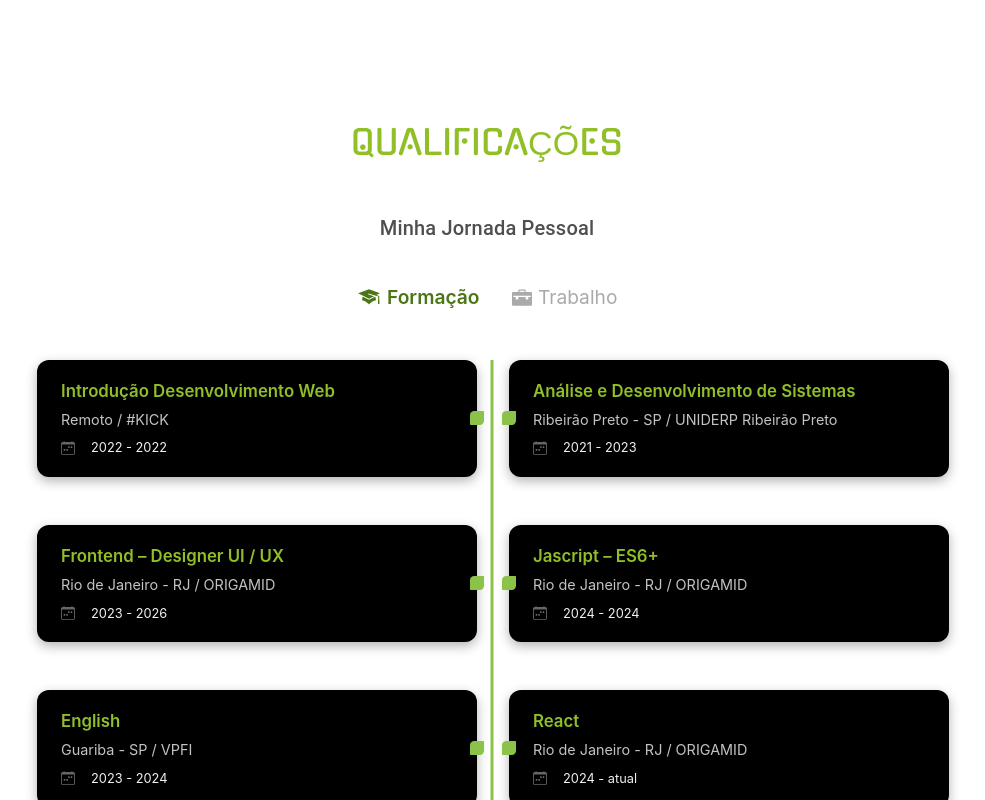
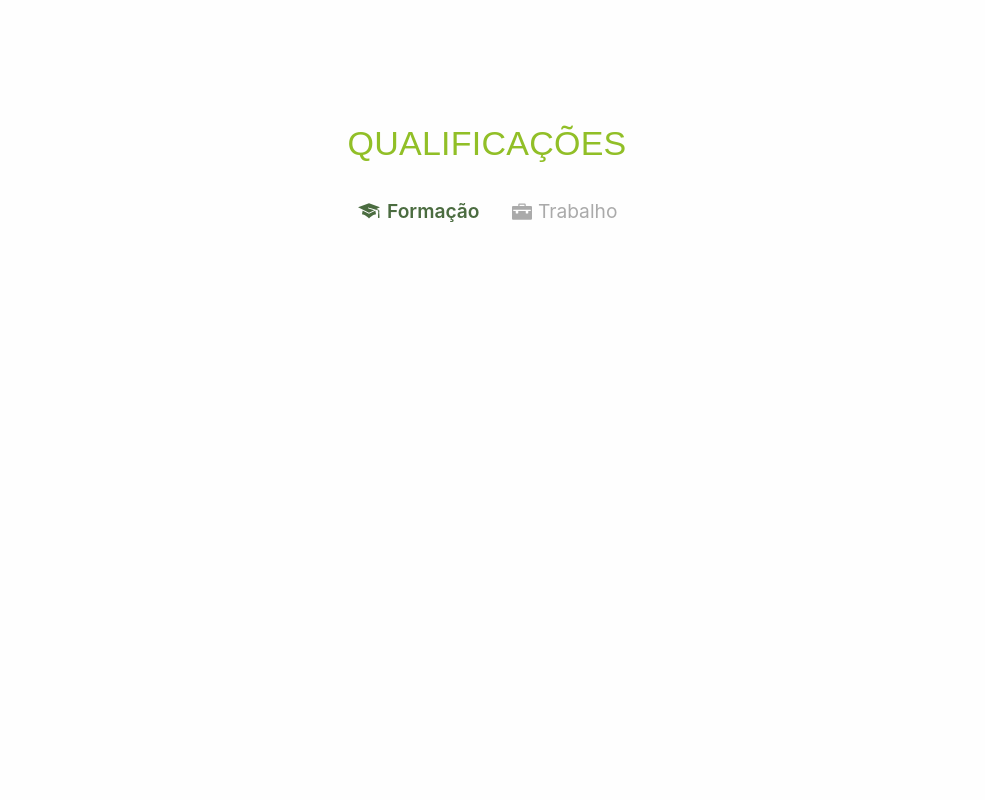
Before and after one commit to Lucasgarcc/garcia-dev, a Next.js app in the folder new-portfolio/: page / in a window 1280 px wide. Shown: the part 2140-2940 px from the top of the page, without its empty margins (153-1138 px from the left). Built offline with nearby package versions, Linux system fonts and the light colour scheme; a web font is replaced by a local one.

Commit message:
feat: implementa  nova Ui da timeline e adiciona background ao mouse role

```diff
--- a/new-portfolio/src/app/home/components/MouseRole/MouseRole.module.css
+++ b/new-portfolio/src/app/home/components/MouseRole/MouseRole.module.css
@@ -6,6 +6,7 @@
   gap: .5 rem;
   width: 100%;
   height: 100%;
+  background: rgba(254, 254, 254, 0.7);
   cursor: pointer;
 }
 
--- a/new-portfolio/src/app/home/components/Timeline/Timeline.module.css
+++ b/new-portfolio/src/app/home/components/Timeline/Timeline.module.css
@@ -3,11 +3,13 @@
     max-width: 1200px;
     box-sizing: border-box;
     padding: 4rem 1rem;
+    background: rgba(254, 254, 254, 0.7);
     color: var(--primary-c-0-5);
     position: relative;
     display: flex;
     flex-direction: column;
     align-items: center;
+    overflow: hidden;
 }
 
 /* Tabs */
@@ -31,34 +33,86 @@
 }
 
 .tabButton:hover {
-    color: var(--primary-c-0-4);
+    color: var(--primary-c-0-3);
     cursor: pointer;
 }
 
+
 .active {
-    color: var(--primary-c-0-5);
+    color: var(--secondary-c-1);
     font-weight: 600;
 }
 
-/* Linha central */
+/* Linha central e Grid */
 .timelineGrid {
     position: relative;
-    display: grid;
-    grid-template-columns: 1fr 1fr;
+    width: 100%;
     max-width: 900px;
-    width: 100%;
-    gap: 3rem 2rem;
+    margin: 0 auto;
+    display: flex;
+    flex-direction: column;
+    gap: 4rem 0;
 }
 
-.timelineGrid::before {
+/* Guia Cinza ao Fundo */
+.timelineGuide {
+    position: absolute;
+    left: 50%;
+    top: 0;
+    width: 2px;
+    height: 100%;
+    background: rgba(255, 255, 255, 0.1);
+    transform: translateX(-50%);
+}
+
+/* Linha de Progresso (GSAP) */
+.progressLine {
+    position: absolute;
+    left: 50%;
+    top: 0;
+    width: 2px;
+    height: 0%;
+    background: var(--primary-c-1);
+    box-shadow: 0 0 15px var(--primary-c-1);
+    transform: translateX(-50%);
+    z-index: 2;
+}
+
+/* Indicador (Node) */
+.nodeIndicator {
+    position: absolute;
+    left: 50%;
+    top: 50%;
+    transform: translate(-50%, -50%);
+    width: 16px;
+    height: 16px;
+    border-radius: 50%;
+    background: #717171;
+    border: 2px solid #333;
+    z-index: 10;
+    transition: all 0.4s ease;
+}
+
+.nodeIndicator:global(.node-active) {
+    background: var(--primary-c-1) !important;
+    border-color: #fff !important;
+    box-shadow: 0 0 15px var(--primary-c-1);
+    transform: translate(-50%, -50%) scale(1.3) !important;
+}
+
+/* O pulso também precisa herdar essa lógica */
+.nodeIndicator:global(.node-active)::after {
     content: '';
     position: absolute;
-    top: 0;
-    left: 50.6%;
-    width: 3px;
-    height: 100%;
-    background: var(--primary-c-1);
-    transform: translateX(-50%);
+    inset: -5px;
+    border: 1px solid var(--primary-c-1);
+    border-radius: 50%;
+    animation: pulse 1.5s infinite;
+}
+
+@keyframes pulse {
+    0% { transform: scale(1); opacity: 0.8; }
+    100% { transform: scale(2.2); opacity: 0; }
 }
 
 /* Itens */
@@ -73,27 +127,34 @@
   justify-content: flex-start;
 }
 
+/* Manti o seu before original como o losango decorativo */
 .timelineItem::before {
     content: '';
     position: absolute;
     top: 50%;
     width: 14px;
     height: 14px;
-  background: var(--primary-c-1);
+    background: var(--primary-c-0-5);
     border-radius: 5%;
     border-top-left-radius: 30%;
     border-bottom-right-radius: 30%;
     transform: translateY(-50%);
+    display: none;
+}
+
+.active.timelineItem::before {
+    display: block;
 }
 
 .timelineItem.left::before {
-  right: -7px;
+    right: 27rem;
 }
 
 .timelineItem.right::before {
-  left: -7px;
+    left: 27rem;
 }
 
+/* Conteúdo do Card */
 .content {
     background: var(--bg-primary);
     color: #c3c3c3;
@@ -113,91 +174,63 @@
     background: var(--primary-c-0-1);
     color: var(--color-text);
     transform: translateY(-4px);
+    border-color: var(--primary-c-1);
     cursor: pointer;
-}
-
-.content h3 {
-  font-size: 1.05rem;
-  color: var(--logo-stroke-primary);
-  font-weight: 600;
-  margin-bottom: 0.3rem;
 }
 
 .year {
     display: flex;
     justify-content: flex-start;
-    width: 100%;
     align-items: center;
     gap: 1rem;
     font-size: 0.8rem;
     color: var(--color-text-n);
 }
 
-.content:hover .year {
-  font-size: 0.8rem;
+.content:hover .year,
+.content:hover h3,
+.content:hover .year .IconCalendary {
     color: var(--primary-c-3);
-}
-
-
-.content:hover h3{
-
-  color: var(--primary-c-3);
-}
-.timelineItem:hover::before {
-  background: rgb(86, 153, 4);
 }
 
 .IconCalendary {
     color: var(--color-text-secondary-c) !important;
 }
-.content:hover .year .IconCalendary{
-  color: var(--primary-c-3);
-}
 
-/* Responsivo */
+/* Responsivo Otimizado */
 @media (max-width: 1024px) {
 
-    .timelineGrid {
-        grid-template-columns: 1fr;
-    }
-
-    .timelineGrid::before {
-        left: 10px;
+    .timelineGrid::before,
+    .progressLine,
+    .nodeIndicator {
+        left: 20px !important;
+        transform: none !important;
     }
 
     .timelineItem,
     .timelineItem.right {
         justify-content: flex-start;
+        padding-left: 50px;
+    }
+
+    .timelineItem {
+        margin-bottom: 1rem;
     }
 
     .timelineItem::before {
-        left: -2px;
+        left: 14px;
     }
 
     .content {
-        width: calc(100% - .5rem);
+        width: 100%;
     }
 }
 
 @media screen and (max-width: 480px) {
     .timelineContainer {
         padding: .5rem;
-        margin: 0 auto;
     }
-
-    .timelineGrid {
-        max-width: fit-content;
-        width: none;
-    }
-    .content {
-        max-width: 400px;
-    }
-
     .title {
         font-size: 1.6rem !important;
     }
-
-    .content {
-        width: calc(100% - 1rem);
 }
-}
--- a/new-portfolio/src/app/home/components/Timeline/Timeline.tsx
+++ b/new-portfolio/src/app/home/components/Timeline/Timeline.tsx
@@ -1,12 +1,20 @@
 'use client';
 
-import React, {useState } from 'react';
+import React, {useState, useRef, useEffect } from 'react';
 import Styles from './Timeline.module.css';
 import {Typography } from '@mui/material';
-import { motion } from 'framer-motion';
+import { motion, AnimatePresence } from 'framer-motion';
 import { GiGraduateCap } from "react-icons/gi";
 import { ImBriefcase } from "react-icons/im";
 import { BsCalendarWeek } from "react-icons/bs";
+
+import gsap from 'gsap';
+import { useGSAP } from '@gsap/react';
+import { ScrollTrigger } from 'gsap/ScrollTrigger';
+
+if (typeof window !== 'undefined') {
+    gsap.registerPlugin(ScrollTrigger);
+}
 
 const timelineData = {
 	formacao: [
@@ -65,75 +73,131 @@ const timelineData = {
 
 const Timeline: React.FC = () => {
     const [activeTab, setActiveTab] = useState<'formacao' | 'trabalho'>('formacao');
+    const containerRef = useRef<HTMLDivElement>(null);
+    const gridRef = useRef<HTMLDivElement>(null);
+    const progressRef = useRef<HTMLDivElement>(null);
 
-	const data = timelineData[activeTab];
+    // Estado para avisar o GSAP que o Framer Motion terminou de trocar as abas
+    const [isReady, setIsReady] = useState(false);
+
+    useGSAP(() => {
+        // Limpeza profunda de Triggers
+        ScrollTrigger.getAll().forEach(t => t.kill());
+
+        if (!gridRef.current || !progressRef.current || !isReady) return;
+
+        // Reset imediato da barra
+        gsap.set(progressRef.current, { height: '0%' });
+
+        const ctx = gsap.context(() => {
+            const triggerHook = 'top 50%';
+
+            // 1. Linha de Progresso
+            gsap.to(progressRef.current, {
+                height: '100%',
+                ease: 'none',
+                scrollTrigger: {
+                    trigger: gridRef.current,
+                    start: triggerHook,
+                    end: 'bottom 50%',
+                    scrub: 0.1,
+                    invalidateOnRefresh: true,
+                }
+            });
+
+            // 2. Itens e Nodes
+            const items = gridRef.current?.querySelectorAll(`.${Styles.timelineItem}`);
+
+            items?.forEach((item) => {
+                const node = item.querySelector(`.${Styles.nodeIndicator}`);
+                const content = item.querySelector(`.${Styles.content}`);
+
+                if (!node || !content) return;
+
+                // Forçamos o estado inicial "escondido" para evitar o bug da imagem 2
+                gsap.set([content, node], { opacity: 0, y: 30 });
+
+                ScrollTrigger.create({
+                    trigger: node,
+                    start: triggerHook,
+                    end: 'bottom 0%',
+                    onEnter: () => {
+                        node.classList.add('node-active');
+                        node.classList.add('active');
+                        gsap.to([content, node], { opacity: 1, y: 0, duration: 0.4, overwrite: true });
+                    },
+                    onLeaveBack: () => {
+                        node.classList.remove('node-active');
+                        node.classList.remove('active');
+                        gsap.to([content, node], { opacity: 0, y: 30, duration: 0.3, overwrite: true });
+                    },
+                });
+            });
+
+            ScrollTrigger.refresh();
+        }, containerRef);
+
+        return () => ctx.revert();
+    }, { dependencies: [activeTab, isReady], scope: containerRef });
 
     return (
-
         <motion.div
-			initial={{ opacity: 0, y: 90 }}
-			animate={{ opacity: 1, y: 0 }}
-			transition={{ duration: 0.8, ease: "easeOut" }}
-			className={Styles.timelineContainer}>
+            ref={containerRef}
+            className={Styles.timelineContainer}
+            initial={{ opacity: 0 }}
+            animate={{ opacity: 1 }}
+        >
             <Typography marginTop={15} color='var(--primary-c-2)' textTransform={'uppercase'}
-					variant="h4" className={Styles.title} marginBottom={4} textAlign={'center'} fontFamily='var(--font-title)' gutterBottom fontWeight={450}
+                variant="h4" className={Styles.title} marginBottom={4} textAlign={'center'} fontFamily='var(--font-altric)' gutterBottom fontWeight={450}
             >
                 Qualificações
             </Typography>
-			<Typography
-				fontSize={20}
-				fontWeight={500}
-				color='var(--primary-c-0-3)'
-				textAlign="center"
-				marginTop={2}
-				marginBottom={5}
-			>
-				Minha Jornada Pessoal
-			</Typography>
-
-			{/* Tabs */}
             <div className={Styles.tabs}>
                 <button
-				onClick={() => setActiveTab('formacao')}
-				className={`${Styles.tabButton} ${
-					activeTab === 'formacao' ? Styles.active : ''
-				}`}
+                    onClick={() => { setIsReady(false); setActiveTab('formacao'); }}
+                    className={`${Styles.tabButton} ${activeTab === 'formacao' ? Styles.active : ''}`}
                 >
-				<GiGraduateCap size={24} />
-				Formação
+                    <GiGraduateCap size={24} className={Styles.icon} /> Formação
                 </button>
                 <button
-				onClick={() => setActiveTab('trabalho')}
-				className={`${Styles.tabButton} ${
-					activeTab === 'trabalho' ? Styles.active : ''
-				}`}
+                    onClick={() => { setIsReady(false); setActiveTab('trabalho'); }}
+                    className={`${Styles.tabButton} ${activeTab === 'trabalho' ? Styles.active : ''}`}
                 >
-				<ImBriefcase size={20} />
-				Trabalho
+                    <ImBriefcase size={20} className={Styles.icon} /> Trabalho
                 </button>
             </div>
 
-			{/* Timeline Grid */}
-			<div className={Styles.timelineGrid}>
-				{data.map((item, index) => (
+            <div ref={gridRef} className={Styles.timelineGrid}>
+                <div className={Styles.timelineGuide}></div>
+                <div ref={progressRef} className={Styles.progressLine}></div>
+
+                <AnimatePresence mode="wait" onExitComplete={() => ScrollTrigger.refresh()}>
                     <motion.div
-					key={index}
-					className={`${Styles.timelineItem} ${index % 2 === 0 ? Styles?.left : Styles?.right}`}
-					initial={{ opacity: 0, y: 60, x: index % 2 === 0 ? -50 : 50, scale: 0.95 }}
-					whileInView={{ opacity: 1, y: 0, x: 0, scale: 1 }}
-					transition={{
-						duration: 0.6,
-						delay: index * 0.1, // efeito cascata
-						ease: [0.25, 0.1, 0.25, 1], // ease suave
-					}}
-					viewport={{ once: true, amount: 0.3 }}>
+                        key={activeTab}
+                        initial={{ opacity: 0 }}
+                        animate={{ opacity: 1 }}
+                        exit={{ opacity: 0 }}
+                        transition={{ duration: 0.3 }}
+
+                        onAnimationComplete={() => setIsReady(true)}
+                    >
+                        {timelineData[activeTab].map((item, index) => (
+                            <div
+                                key={`${activeTab}-${index}`}
+                                className={`${Styles.timelineItem} ${index % 2 === 0 ? Styles.left : Styles.right}`}
+                            >
+                                <div className={Styles.nodeIndicator}></div>
                                 <div className={Styles.content}>
                                     <h3>{item.title}</h3>
                                     <p>{item.location}</p>
-					<span className={Styles.year}> <BsCalendarWeek className={Styles.IconCalendary} size={14} /> {item.year}</span>
+                                    <span className={Styles.year}>
+                                        <BsCalendarWeek size={14} /> {item.year}
+                                    </span>
                                 </div>
+                            </div>
+                        ))}
                     </motion.div>
-				))}
+                </AnimatePresence>
             </div>
         </motion.div>
     );
```
Lines whose indentation alone changed are shown as unchanged.
